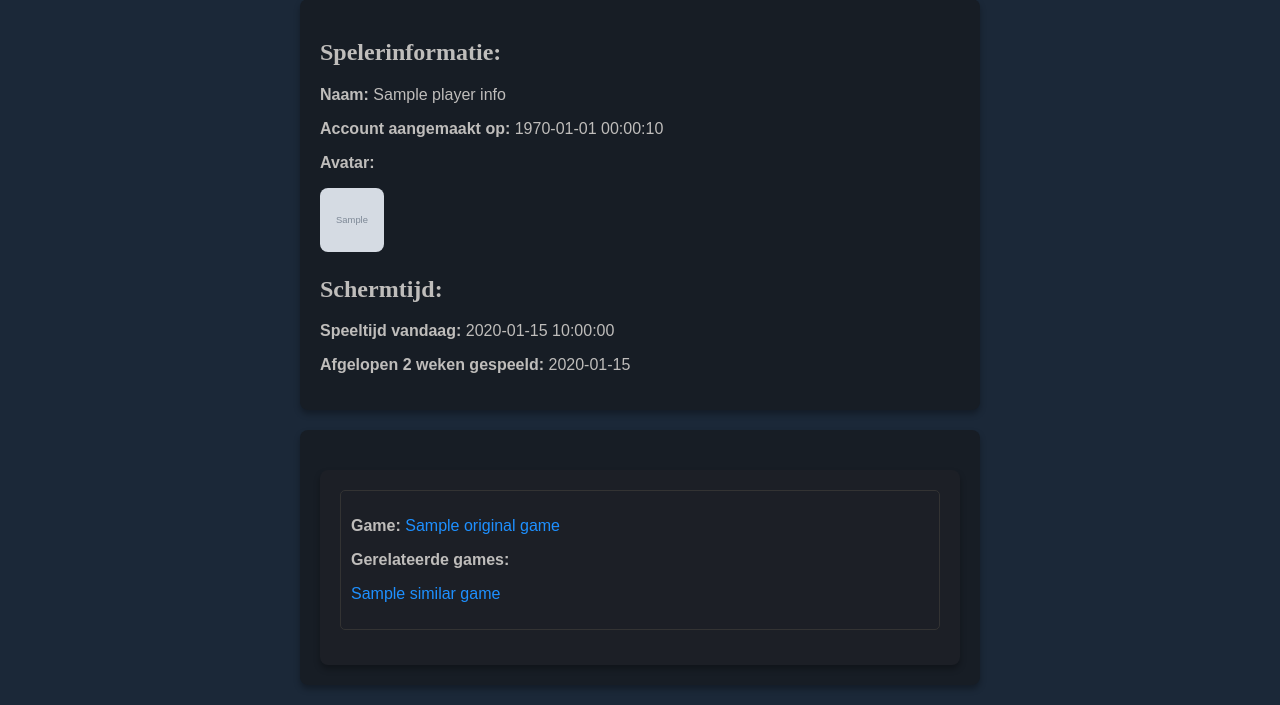
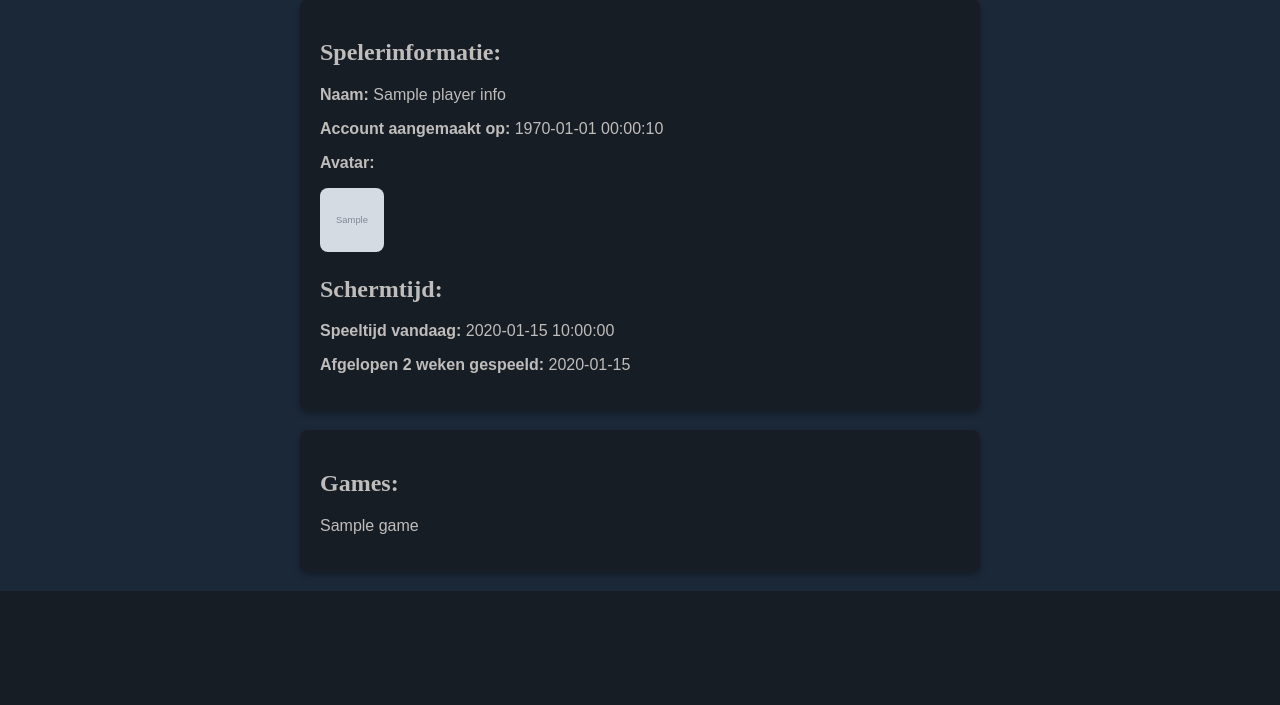
Before and after one commit to Rohan-7328/Steam, a Flask app: template Steam1/templates/Stats.html in a window 1280 px wide. Shown: the part 580-1285 px from the top of the page. After the commit the page ends 1171 px from the top, so only its background shows below. Run offline with Flask 3, Linux system fonts and the light colour scheme; the template is opened without the code that fills it: most values are stand-ins (such as "Sample title", 1, 10 or a date in 2020); grey boxes marked "Sample" are stand-in pictures; some web fonts are replaced.

Commit message:
Nu krijg je alleen games te zien en niet recomendations

```diff
--- a/Steam1/templates/Stats.html
+++ b/Steam1/templates/Stats.html
@@ -4,8 +4,6 @@
     <title>Stats Steam</title>
     <link href="https://fonts.cdnfonts.com/css/motiva-sans" rel="stylesheet">
     <link rel="stylesheet" href="../static/Styles/Stats.css">
-
-
 </head>
 <body>
     <div class="navigatie_balk">
@@ -20,23 +18,22 @@
         </div>
     </div>
     <div class="Homepage_Info">
-      <P>Welkom bij de stats page. Hier kan je al je informatie over je game gegevens vinden.</P>
+        <p>Welkom bij de stats page. Hier kan je al je informatie over je game gegevens vinden.</p>
     </div>
 
     <div class="Steam_ID_invullen">
-        <h2 class = "Gegevens_tekst">Vul je Steam gegevens in</h2>
+        <h2 class="Gegevens_tekst">Vul je Steam gegevens in</h2>
         <form action="{{ url_for('Stats') }}" method="post">
-            <label for="steam_id" class = "Gegevens_tekst">Steam ID:</label>
+            <label for="steam_id" class="Gegevens_tekst">Steam ID:</label>
             <input type="text" id="steam_id" name="steam_id" placeholder="Voer je Steam ID in" value="{{ steam_id if steam_id else '' }}" required>
-            <label for="api_key" class = "Gegevens_tekst">API Key:</label>
+            <label for="api_key" class="Gegevens_tekst">API Key:</label>
             <input type="text" id="api_key" name="api_key" placeholder="Voer je Steam API Key in" value="{{ api_key if api_key else '' }}" required>
 
             <button type="submit">Bekijk stats</button>
-            <p>Geen API key? Ga dan naar de <a href="https://steamcommunity.com/dev/apikey" style = "color: blue;" target ="_blank" >Steam API key</a>
-            pagina om een nieuwe aan te maken.</p>
+            <p>Geen API key? Ga dan naar de <a href="https://steamcommunity.com/dev/apikey" style="color: blue;" target="_blank">Steam API key</a>
+                pagina om een nieuwe aan te maken.</p>
         </form>
     </div>
-
 
     {% if player_info %}
     <div class="stats-container">
@@ -46,39 +43,21 @@
         <p><strong>Avatar:</strong></p>
         <img src="{{ player_info['avatar'] }}" alt="Avatar" style="border-radius: 8px; width: 64px; height: 64px;">
 
-
-
         <h2>Schermtijd:</h2>
         <p><strong>Speeltijd vandaag:</strong> {{ today_playtime }}</p>
         <p><strong>Afgelopen 2 weken gespeeld:</strong> {{ weekly_playtime }}</p>
+    </div>
 
+    <div class="stats-container">
+        <h2>Games:</h2>
+        {% if game_names %}
+            {% for game in game_names %}
+                <p>{{ game['name'] }}</p>
+            {% endfor %}
+        {% else %}
+            <p>Geen games gevonden.</p>
+        {% endif %}
     </div>
-    <div class="stats-container">
-  <div class="recommendations-container">
-    {% if recommendations %}
-      {% for entry in recommendations %}
-        <div class="recommendation-entry">
-          <p>
-            <strong>Game:</strong>
-            <a href="{{ entry.original_game.link }}" target="_blank">{{ entry.original_game.name }}</a>
-          </p>
-          {% if entry.similar_games %}
-            <p><strong>Gerelateerde games:</strong></p>
-            {% for similar_game in entry.similar_games %}
-              <p>
-                <a href="{{ similar_game.link }}" target="_blank">{{ similar_game.name }}</a>
-              </p>
-            {% endfor %}
-          {% endif %}
-        </div>
-      {% endfor %}
-    {% else %}
-      <p>Geen aanbevelingen beschikbaar.</p>
-    {% endif %}
-  </div>
-</div>
-
-
     {% elif error %}
     <div class="stats-container">
         <p class="error">{{ error }}</p>
```
Also changed, not shown: Steam1/Stats.py (+15 -23 lines).
